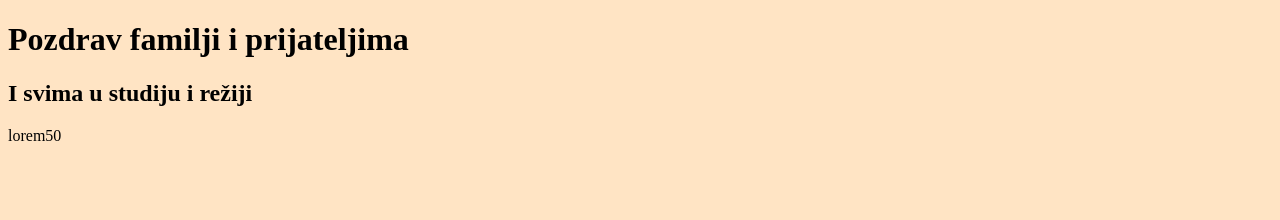
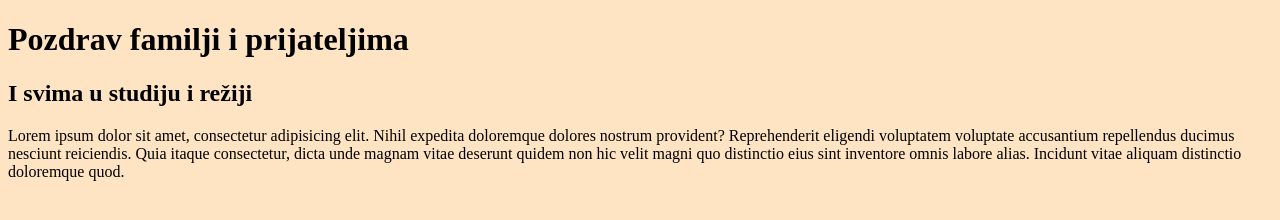
Before and after one commit to lukastegic/lukastegic.github.io, a plain HTML site: page index.html in a window 1280 px wide. Drawn offline with Linux system fonts and the light colour scheme.

Commit message:
Update 2

```diff
--- a/index.html
+++ b/index.html
@@ -14,6 +14,6 @@
 <body>
     <h1>Pozdrav familji i prijateljima</h1>
     <h2>I svima u studiju i režiji</h2>
-    <p>lorem50</p>
+    <p>Lorem ipsum dolor sit amet, consectetur adipisicing elit. Nihil expedita doloremque dolores nostrum provident? Reprehenderit eligendi voluptatem voluptate accusantium repellendus ducimus nesciunt reiciendis. Quia itaque consectetur, dicta unde magnam vitae deserunt quidem non hic velit magni quo distinctio eius sint inventore omnis labore alias. Incidunt vitae aliquam distinctio doloremque quod.</p>
 </body>
 </html>
```
